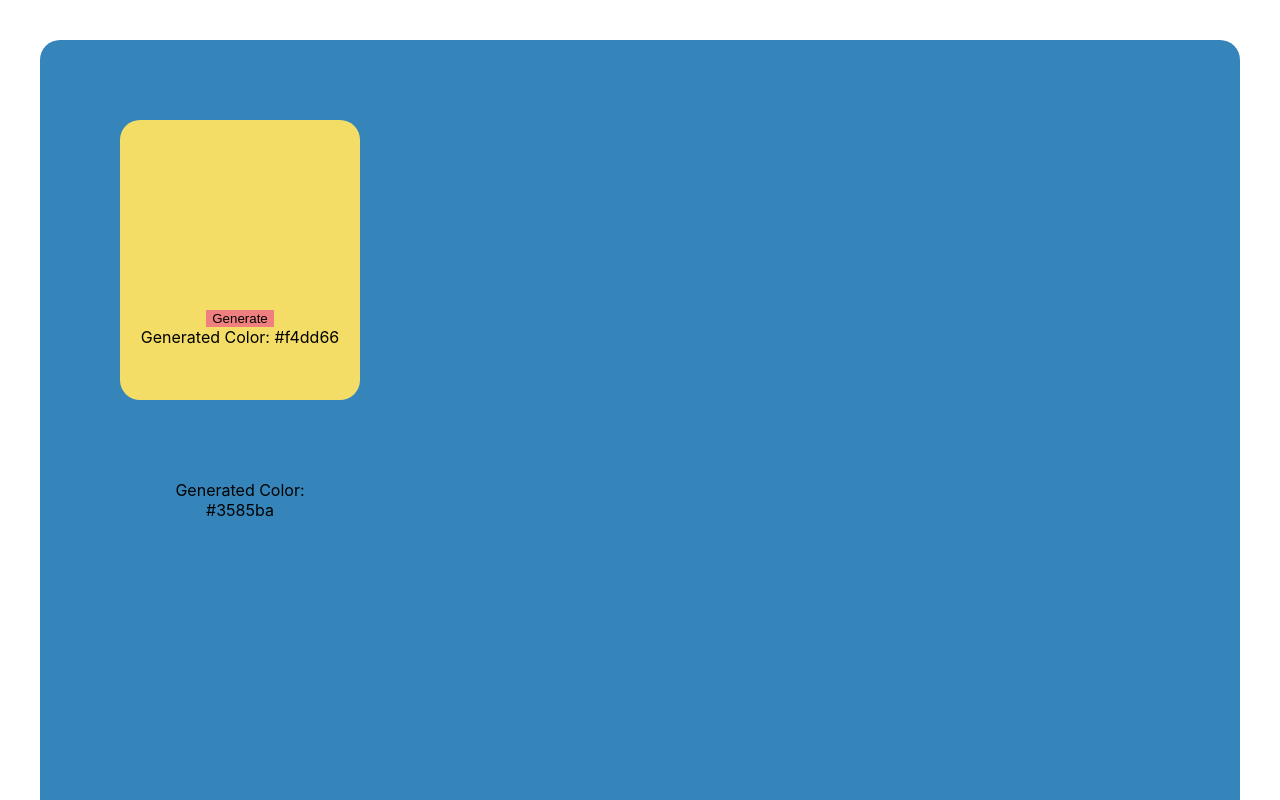
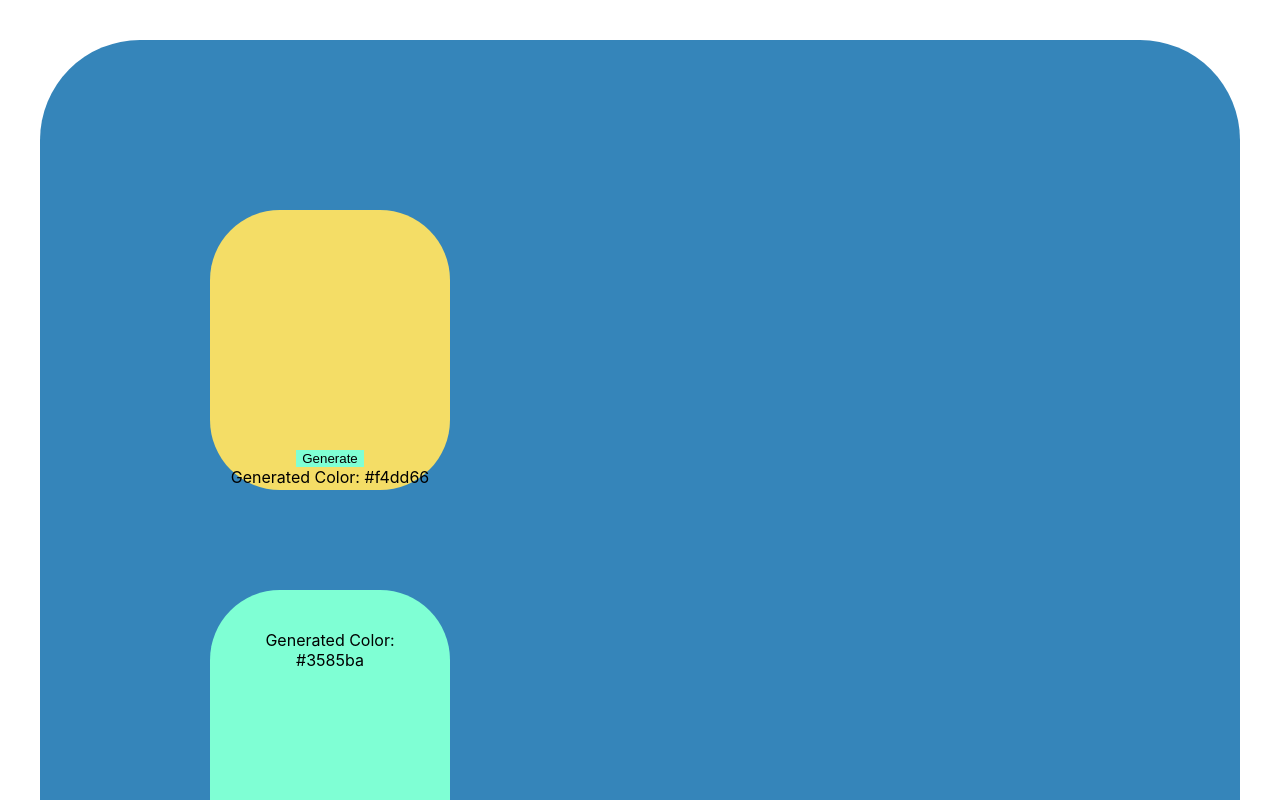
Before and after one commit to CamilaFenzl/react-random-color-generator, a React app: page / in a window 1280 px wide. Shown: the top 800 px of the page. Built offline with nearby package versions, Linux system fonts and the light colour scheme; the HTML template or start-up script is replaced by a standard one.

Commit message:
Fix button

```diff
--- a/src/App.css
+++ b/src/App.css
@@ -1,36 +1,26 @@
 .App {
   background-color: aquamarine;
-  padding: 40px;
+  padding: 70px;
   margin: 40px;
-  height: 100vh;
   align-items: center;
   justify-content: center;
-  border-radius: 20px;
+  border-radius: 100px;
   flex-direction: column;
 }
 
 .App > div {
+  background-color: aquamarine;
   padding: 40px 20px;
-  margin: 40px;
-  border-radius: 20px;
+  margin: 100px;
+  border-radius: 70px;
   width: 200px;
   height: 200px;
   text-align: center;
 }
 
-.button-container {
+button {
+  background-color: aquamarine;
+  border: 50px;
+  margin-top: 200px;
   text-align: center;
 }
-
-button {
-  background-color: lightcoral;
-  border: none;
-  margin-top: 150px;
-  text-align: center;
-}
-
-.generated-color {
-  text-align: center;
-  margin-top: 50px;
-  font-size: 32px;
-}
```
